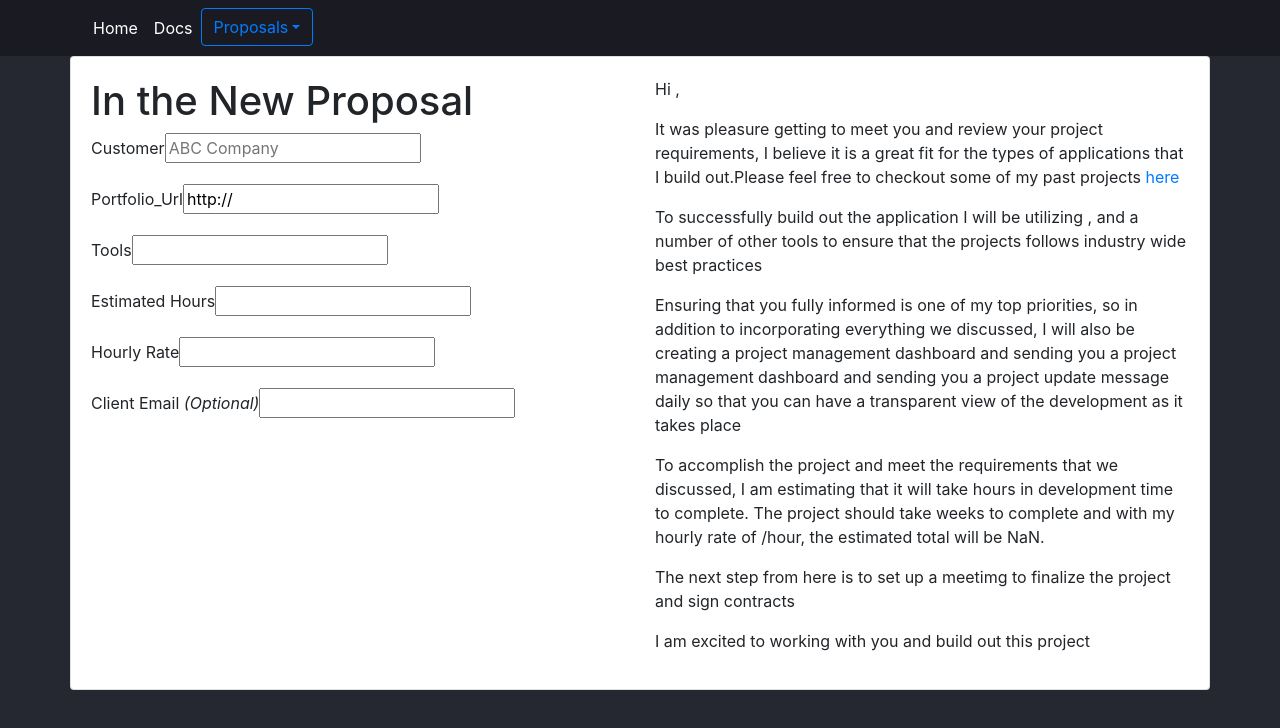
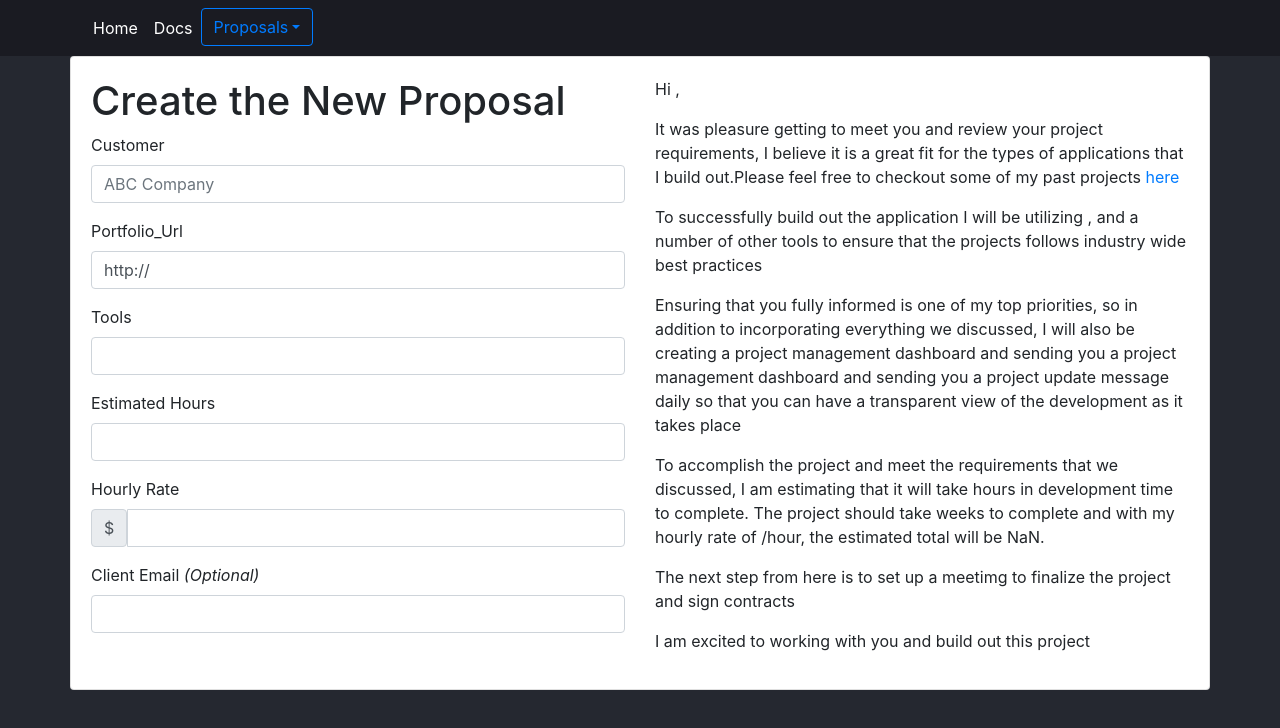
Before and after one commit to SujalPaudel/ViewBox-KU, an Angular app: page /proposal/new in a window 1280 px wide. Shown: the top 728 px of the page. Built offline with nearby package versions, Linux system fonts and the light colour scheme.

Commit message:
styled form inputs with bootstrap

```diff
--- a/src/app/proposal-list/proposal-new.component.html
+++ b/src/app/proposal-list/proposal-new.component.html
@@ -1,12 +1,13 @@
 <div class = "card container form-container">
   <div class = "row">
     <div class = "col-md-6">
-      <h1> In the New Proposal</h1>
+      <h1>Create the New Proposal</h1>
         <div>
           <form #proposalForm = "ngForm"> <!--name of the form proposalForm of type angular form-->
             <div class = "form-group">
-              <label for = "customer">Customer </label>
+              <label for = "customer">Customer </label><!--[read data in (set value in)]-->
               <input type = "text"
+                     class = "form-control"
                      id = "customer"
                      placeholder="ABC Company"
                      required
@@ -14,44 +15,67 @@
                      #customer = 'ngModel'
                      [(ngModel)] = "proposal.customer"
               >
+              <div [hidden] = "customer.valid || customer.pristine" > <!--pristine = virgin(the attribute is untouched)-->
+                Customer name is required
+
+              </div>
               </div>
 
               <div class = "form-group">
                 <label for = "portfolio_url">Portfolio_Url </label>
                 <input type = "text"
+                       class = "form-control"
                        id = "portfolio_url"
                        required
                        name = "portfolio_url"
                        #portfolio_url = 'ngModel'
                        [(ngModel)] = "proposal.portfolio_url"
               >
+              <div [hidden] = "portfolio_url.valid || portfolio_url.pristine">
+                Please provide the link to your portfolio
+              </div>
+
               </div>
 
               <div class = "form-group">
                 <label for = "tools">Tools </label>
                 <input type = "text"
+                       class = "form-control"
                        id = "tools"
                        required
                        name = "tools"
                        #tools = 'ngModel'
                        [(ngModel)] = "proposal.tools"
               >
+              <div [hidden] = "tools.valid || tools.pristine">
+                Please specify the tools to be used
+              </div>
+
               </div>
 
               <div class = "form-group">
                 <label for = "estimated_hours">Estimated Hours </label>
                 <input type = "number"
+                       class = "form-control"
                        id = "estimated_hours"
                        required
                        name = "estimated_hours"
                        #estimated_hours = 'ngModel'
                        [(ngModel)] = "proposal.estimated_hours"
               >
+              <div [hidden] = "estimated_hours.valid || estimated_hours.pristine">
+                Please specify the estimated time of completion
+              </div>
+
               </div>
 
               <div class = "form-group">
                 <label for = "hourly_rate">Hourly Rate </label>
+                <div class = "input-group mb-3">
+                  <div class="input-group">
+                    <span class = "input-group-text" id = "basic-addon1">$</span>
                     <input type = "number"
+                           class = "form-control"
                            id = "hourly_rate"
                            required
                            name = "hourly_rate"
@@ -59,10 +83,17 @@
                            [(ngModel)] = "proposal.hourly_rate"
                     >
                   </div>
+                </div>
+              <div [hidden] = "hourly_rate.valid || hourly_rate.pristine">
+                Please provide the hourly rate
+              </div>
+
+              </div>
 
               <div class = "form-group">
                 <label for = "client_email">Client Email <em>(Optional)</em></label>
                 <input type = "email"
+                       class = "form-control"
                        id = "client_email"
                        name = "client_email"
                        #client_email = 'ngModel'
```
Lines whose indentation alone changed are shown as unchanged.
